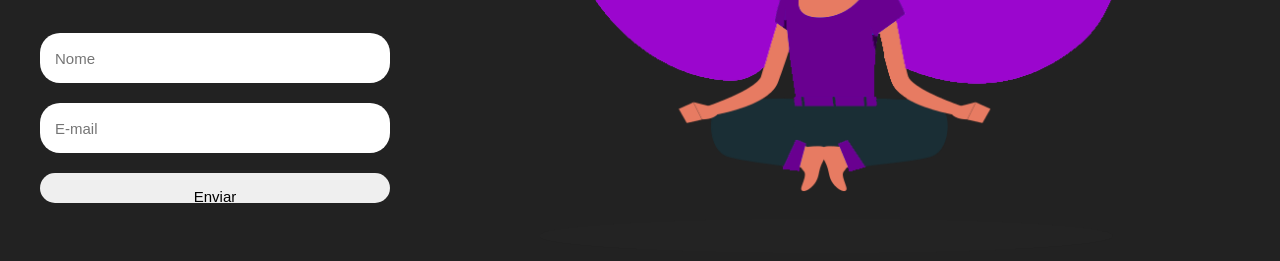
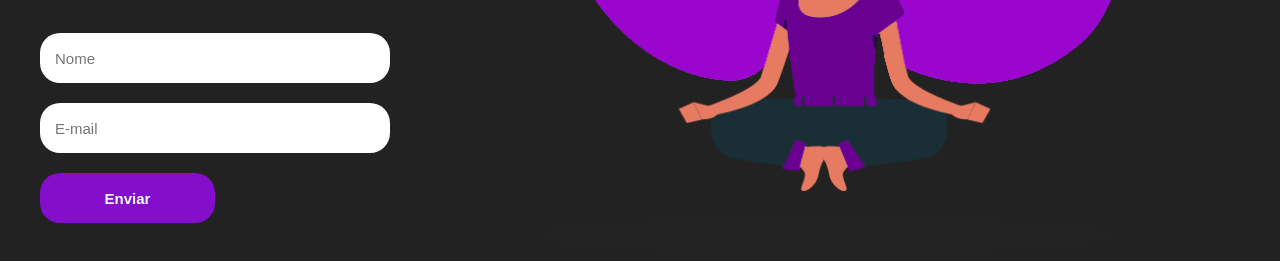
Before and after one commit to Silvio-Arem/landing-page-usualy, a plain HTML site: page index.html in a window 1280 px wide. Shown: the part 377-638 px from the top of the page. Drawn offline with Linux system fonts and the light colour scheme.

Commit message:
styled: form button

```diff
--- a/src/styles/style.css
+++ b/src/styles/style.css
@@ -76,6 +76,18 @@ form{
     width: 70%;
 }
 
+form [type="button"]{
+    height: 50px;
+    width: 50%;
+    background-color: rgb(132, 14, 201);
+    color: white;
+    font-weight: bold;
+}
+
+form [type="button"]:hover{
+    cursor: pointer;
+}
+
 input{
     margin-top: 20px;
     height: 20px;
```
